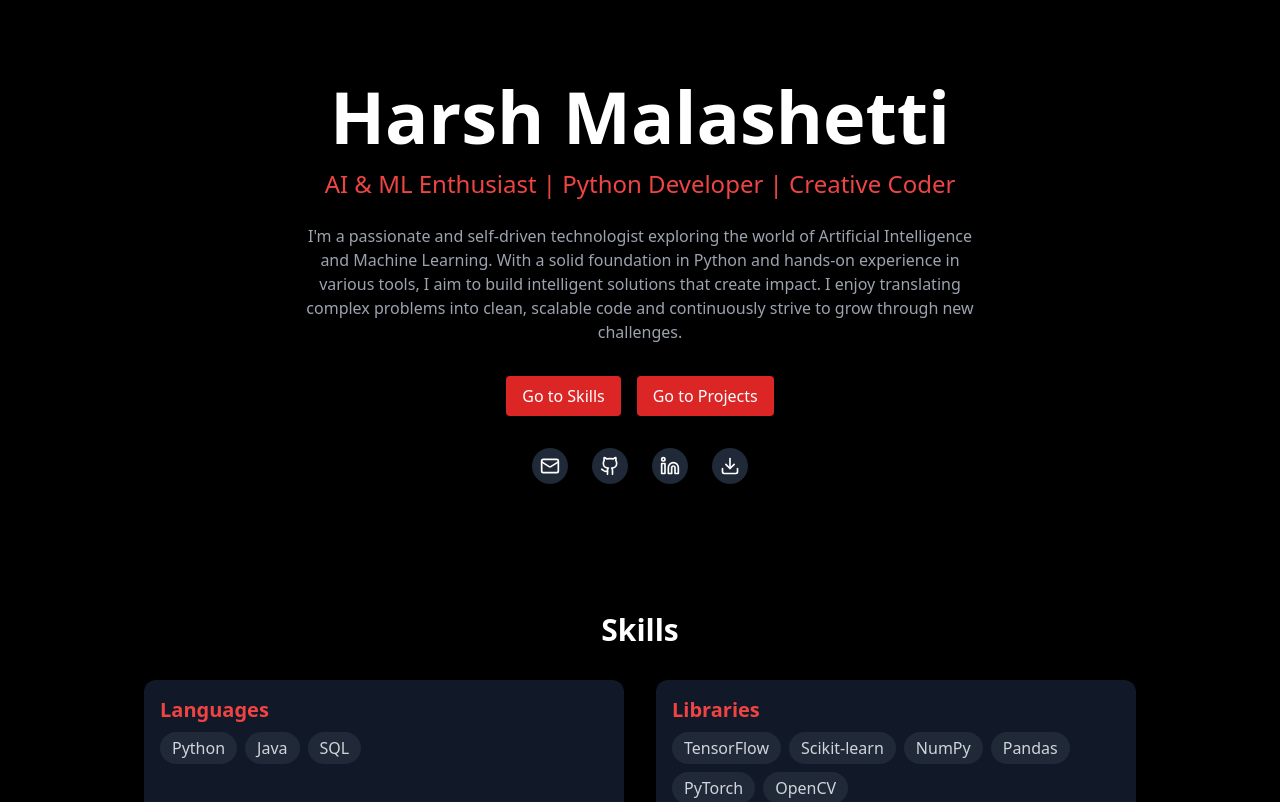
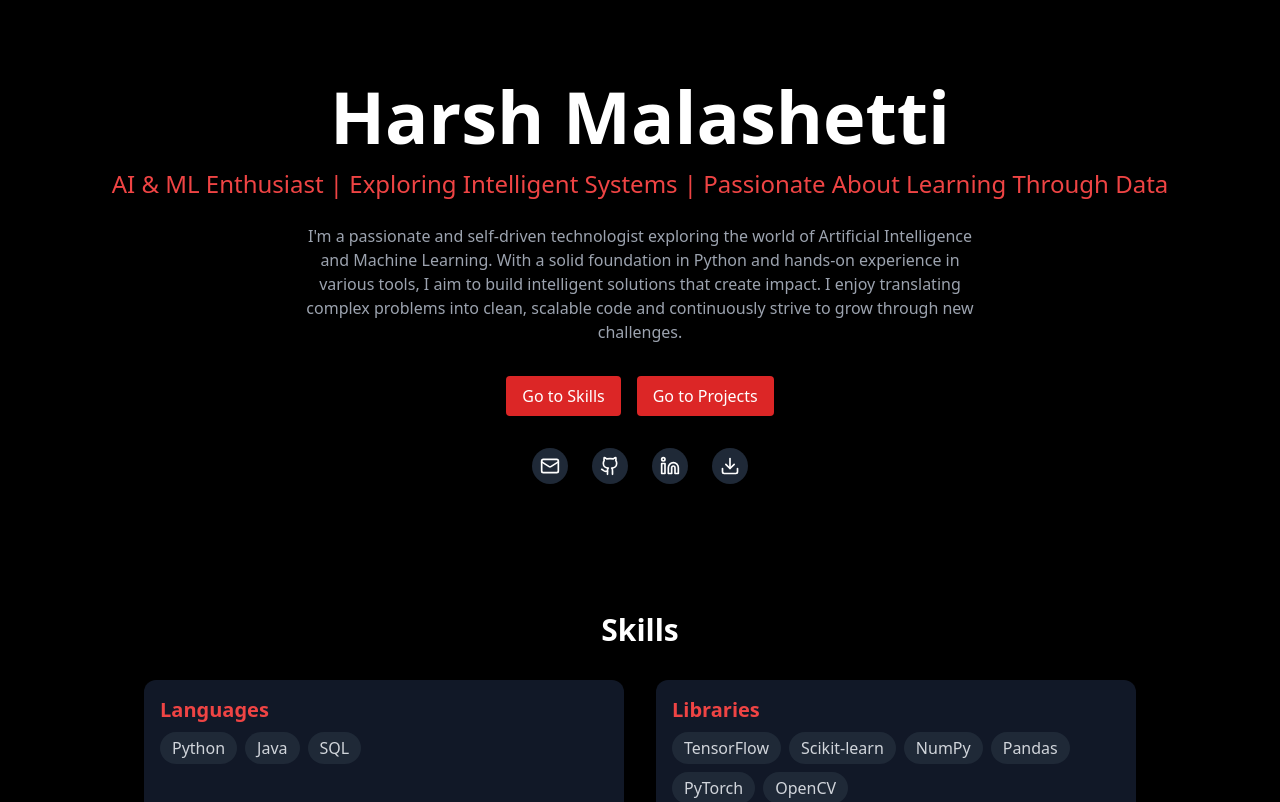
Before and after one commit to 132905/harsh-portfolio, a React (Vite) app: page / in a window 1280 px wide. Shown: the top 802 px of the page. Built offline with nearby package versions, Linux system fonts and the light colour scheme.

Commit message:
Update PortfolioHome.jsx

```diff
--- a/src/pages/PortfolioHome.jsx
+++ b/src/pages/PortfolioHome.jsx
@@ -68,7 +68,7 @@ export default function PortfolioHome() {
         </motion.h1>
         <motion.p className="text-xl md:text-2xl text-red-500"
           initial={{ opacity: 0 }} animate={{ opacity: 1 }} transition={{ delay: 0.4, duration: 0.8 }}>
-          AI & ML Enthusiast | Python Developer | Creative Coder
+          AI & ML Enthusiast | Exploring Intelligent Systems | Passionate About Learning Through Data
         </motion.p>
         <motion.p className="mt-6 max-w-2xl text-gray-400"
           initial={{ opacity: 0 }} animate={{ opacity: 1 }} transition={{ delay: 0.8, duration: 0.8 }}>
@@ -94,7 +94,7 @@ export default function PortfolioHome() {
           <a href="https://linkedin.com/in/harsh-malashetti/" target="_blank" rel="noopener noreferrer" className="p-2 bg-gray-800 rounded-full">
             <Linkedin className="h-5 w-5 text-white" />
           </a>
-          <a href="/Harsh_Malashetti_DS.pdf" download className="p-2 bg-gray-800 rounded-full">
+          <a href="/Harsh_Malashetti.pdf" download className="p-2 bg-gray-800 rounded-full">
             <Download className="h-5 w-5 text-white" />
           </a>
         </div>
```
